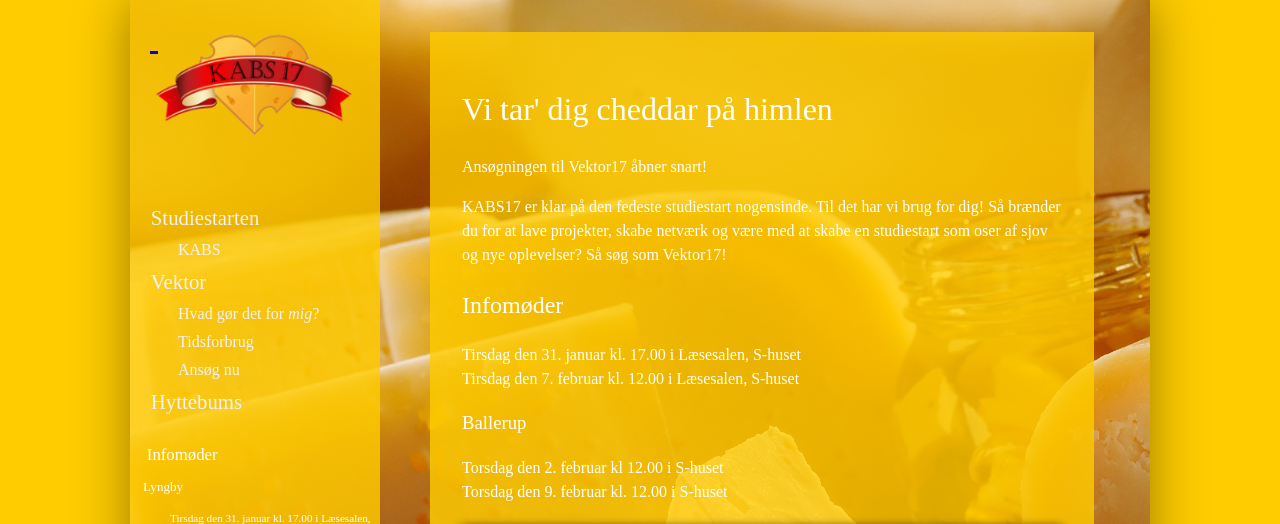
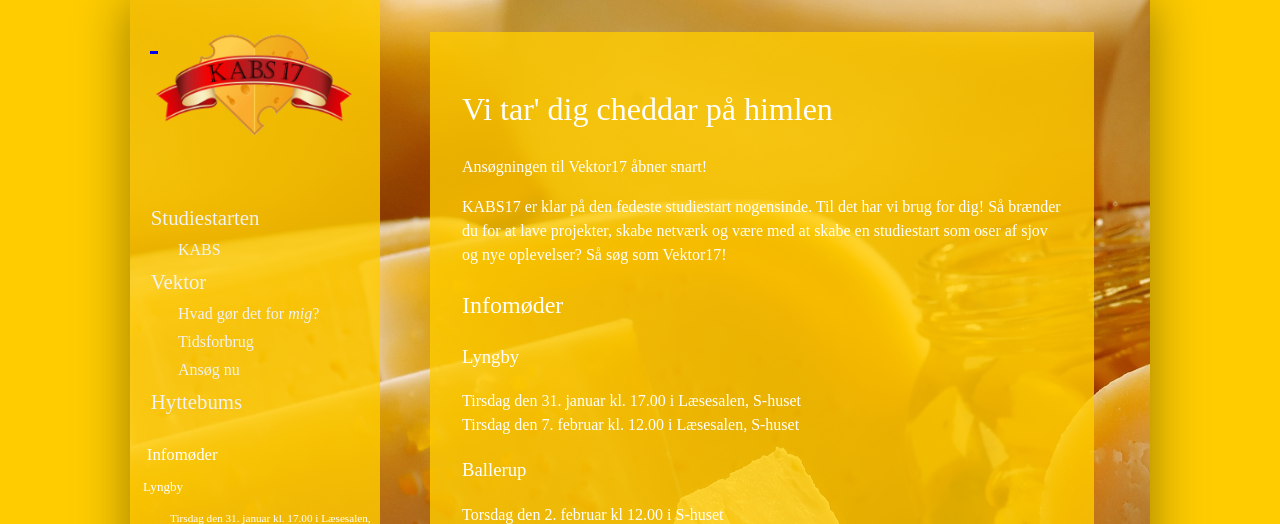
Before and after one commit to KABSDTU/kabsdtu.github.io, a Jekyll site: the page built from index.html, in a window 1280 px wide and 900 px high, cut to the strip 0-524 px from the top of the window. Built offline with Jekyll 4.4.1, drawn with Linux system fonts in a browser that asks for light colours; some web fonts are replaced.

Commit message:
Update index.html

```diff
--- a/index.html
+++ b/index.html
@@ -12,6 +12,7 @@ title: Bliv Vektor Nu!!!
 <h2>Infomøder</h2>
 <nav>
            <ul>
+                <h3>Lyngby</h3>
                     <li>Tirsdag den 31. januar kl. 17.00 i Læsesalen, S-huset </li>
                     <li>Tirsdag den 7. februar kl. 12.00 i Læsesalen, S-huset</li>
                 </ul>
```
